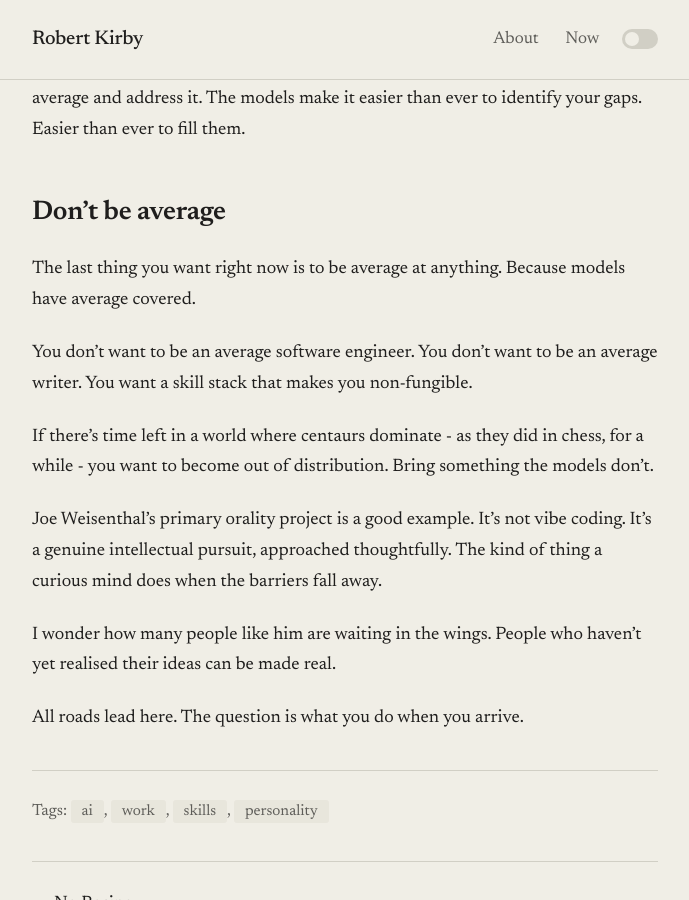
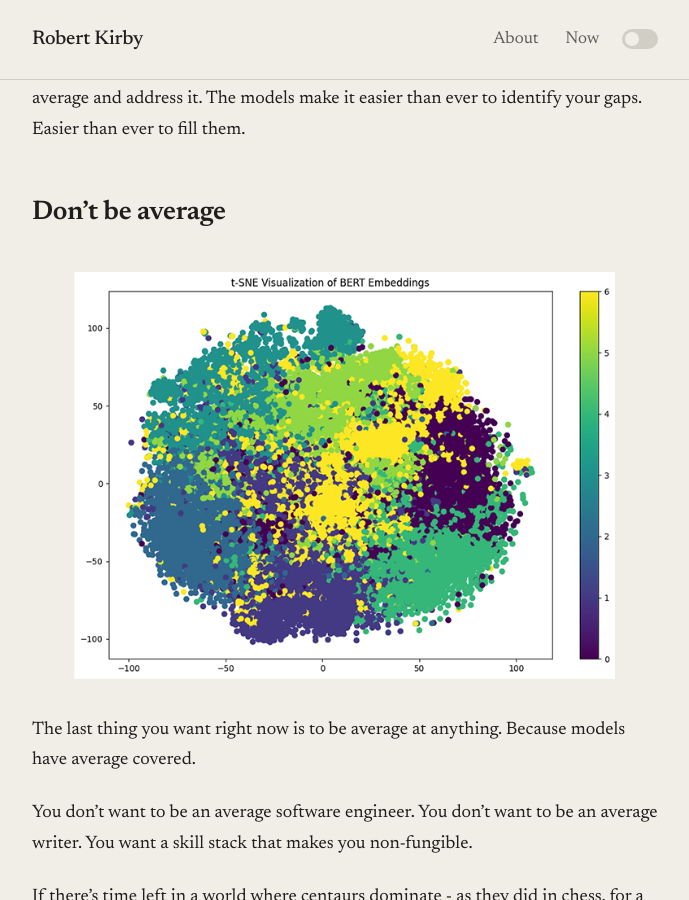
Before and after one commit to rob137/rob137.github.io, a Jekyll site: the page built from _posts/2026-01-29-out-of-distribution.md, in a window 1280 px wide and 900 px high, scrolled down 4156 px. Shown: the whole window, without its empty margins (295-984 px from the left). Built offline with Jekyll 4.4.1, drawn with Linux system fonts in a browser that asks for light colours.

Commit message:
Add embeddings visualisation image
Co-Authored-By: Claude Opus 4.5 <noreply@anthropic.com>

```diff
--- a/_posts/2026-01-29-out-of-distribution.md
+++ b/_posts/2026-01-29-out-of-distribution.md
@@ -82,7 +82,7 @@ On the other hand, this is probably the best time to acknowledge where you're av
 
 ## Don't be average
 
-<!-- TODO: Placeholder for embedding space visualisation - Rob will add -->
+![Embedding space visualisation](/assets/images/bert-embeddings-visualisation.webp)
 
 The last thing you want right now is to be average at anything. Because models have average covered.
 
```
Also changed, not shown: assets/images/bert-embeddings-visualisation.webp (added).
